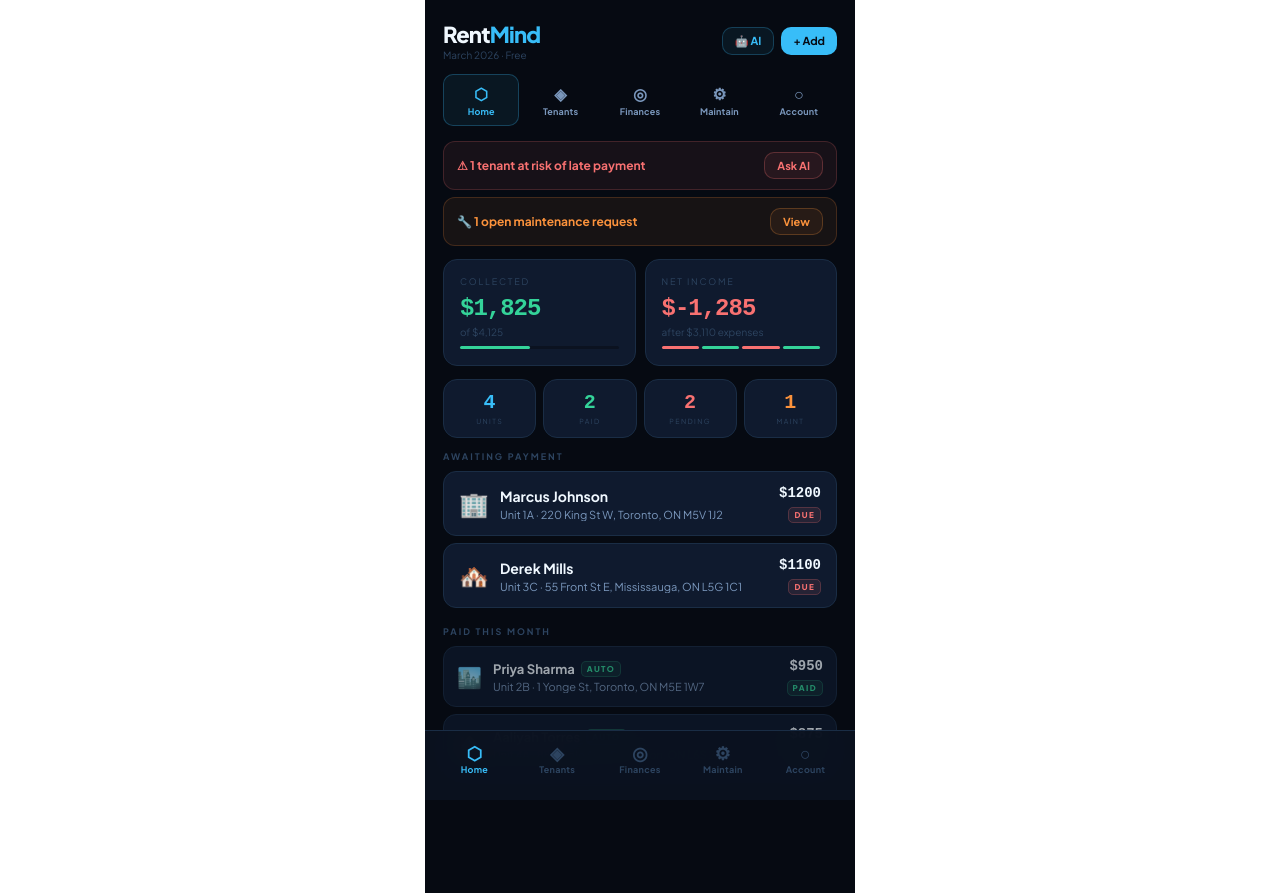
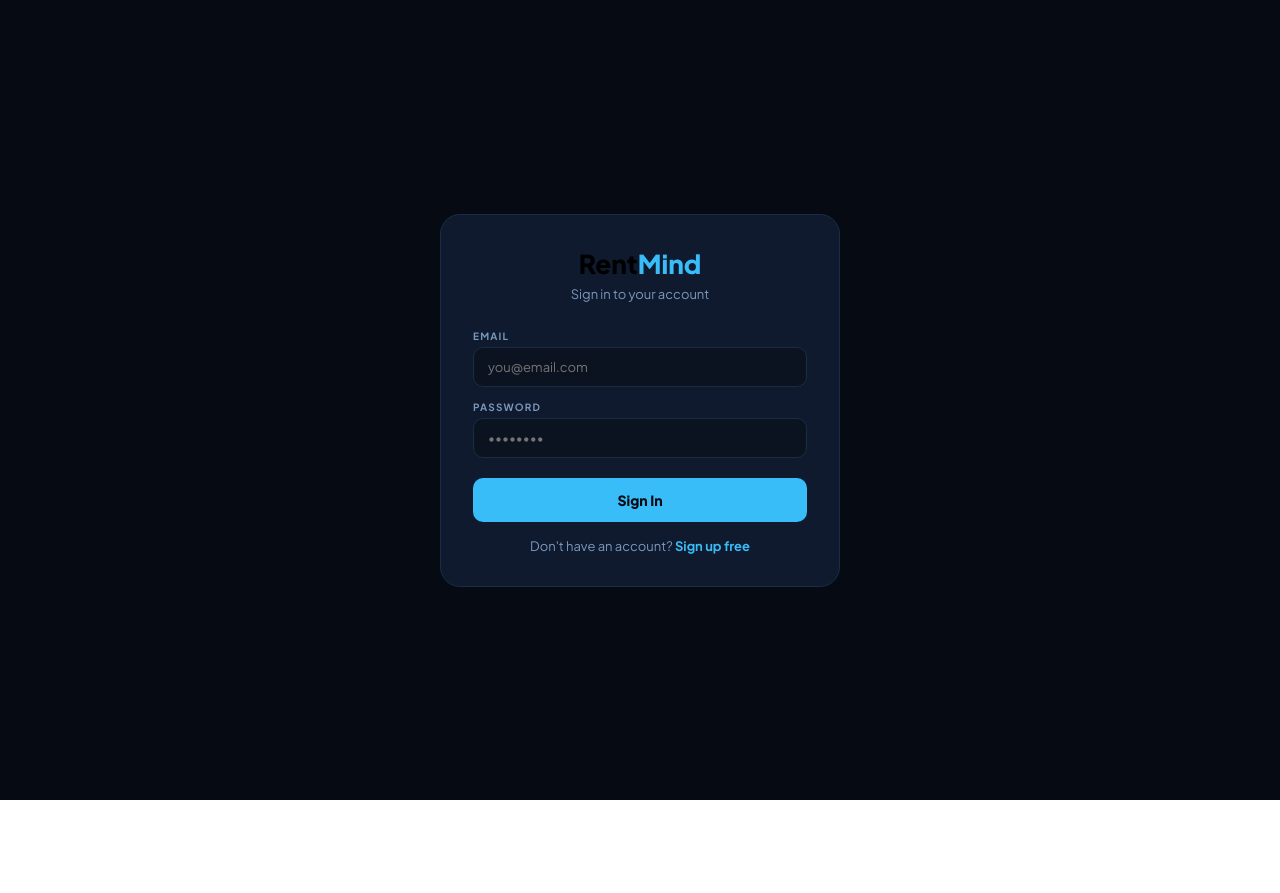
Before and after one commit to enriquerentmind/rentmind, a React (Create React App) app: page / in a window 1280 px wide. After the commit the page ends 800 px from the top, so only its background shows below. Built offline with nearby package versions, Linux system fonts and the light colour scheme.

Commit message:
force rebuild

```diff
--- a/package.json
+++ b/package.json
@@ -3,6 +3,7 @@
   "version": "0.1.0",
   "private": true,
   "dependencies": {
+    "@supabase/supabase-js": "^2.100.0",
     "@testing-library/dom": "^10.4.1",
     "@testing-library/jest-dom": "^6.9.1",
     "@testing-library/react": "^16.3.2",
--- a/src/App.js
+++ b/src/App.js
@@ -1086,8 +1086,7 @@ export default function RentMind() {
               </div>
             </div>
           </Card>
-
-          {plan === "starter" && <Btn v="primary" full sz="lg" style={{ marginBottom: 12 }} onClick={() => open("paywall")}>⚡ Upgrade to Pro — $19/mo</Btn>}
+<Btn v="danger" full sz="lg" style={{ marginBottom: 12 }} onClick={async () => { await supabase.auth.signOut(); }}>🚪 Sign Out</Btn>
 
           <Section title="PORTFOLIO STATS">
             <Card style={{ overflow: "hidden" }}>
--- /dev/null
+++ b/src/Auth.js
@@ -0,0 +1,85 @@
+/* eslint-disable */
+import { useState } from "react";
+import { supabase } from "./supabase";
+
+const C = {
+  bg: "#060A12",
+  card: "#0F1A2E",
+  border: "#1A2D45",
+  accent: "#38BDF8",
+  accentGl: "#38BDF812",
+  green: "#34D399",
+  red: "#F87171",
+  text: "#F0F8FF",
+  sub: "#7A97BC",
+  dim: "#2D4460",
+  surface: "#0B1220",
+};
+
+export default function Auth() {
+  const [mode, setMode] = useState("login");
+  const [email, setEmail] = useState("");
+  const [password, setPassword] = useState("");
+  const [loading, setLoading] = useState(false);
+  const [error, setError] = useState("");
+
+  const handle = async () => {
+    setLoading(true);
+    setError("");
+    try {
+      if (mode === "login") {
+        const { error } = await supabase.auth.signInWithPassword({ email, password });
+        if (error) setError(error.message);
+      } else {
+        const { error } = await supabase.auth.signUp({ email, password });
+        if (error) setError(error.message);
+        else setError("✅ Account created! You can now log in.");
+      }
+    } catch (e) {
+      setError("Something went wrong. Try again.");
+    }
+    setLoading(false);
+  };
+
+  return (
+    <div style={{ background: C.bg, minHeight: "100vh", display: "flex", alignItems: "center", justifyContent: "center", padding: 20, fontFamily: "'Plus Jakarta Sans', sans-serif" }}>
+      <style>{`@import url('https://fonts.googleapis.com/css2?family=Plus+Jakarta+Sans:wght@400;600;700;800&display=swap');*{box-sizing:border-box;margin:0;padding:0}`}</style>
+      <div style={{ background: C.card, border: `1px solid ${C.border}`, borderRadius: 20, padding: 32, width: "100%", maxWidth: 400 }}>
+        <div style={{ textAlign: "center", marginBottom: 28 }}>
+          <div style={{ fontSize: 26, fontWeight: 800, marginBottom: 6 }}>Rent<span style={{ color: C.accent }}>Mind</span></div>
+          <div style={{ color: C.sub, fontSize: 13 }}>{mode === "login" ? "Sign in to your account" : "Create your free account"}</div>
+        </div>
+
+        {error && (
+          <div style={{ background: error.startsWith("✅") ? `${C.green}18` : `${C.red}18`, border: `1px solid ${error.startsWith("✅") ? C.green : C.red}40`, borderRadius: 10, padding: "10px 14px", marginBottom: 16, color: error.startsWith("✅") ? C.green : C.red, fontSize: 13 }}>
+            {error}
+          </div>
+        )}
+
+        <div style={{ marginBottom: 14 }}>
+          <div style={{ color: C.sub, fontSize: 10, fontWeight: 700, letterSpacing: 1.2, marginBottom: 5 }}>EMAIL</div>
+          <input type="email" value={email} onChange={e => setEmail(e.target.value)} placeholder="you@email.com"
+            style={{ width: "100%", background: C.surface, border: `1px solid ${C.border}`, borderRadius: 10, padding: "11px 14px", color: C.text, fontSize: 13, outline: "none", fontFamily: "inherit" }} />
+        </div>
+
+        <div style={{ marginBottom: 20 }}>
+          <div style={{ color: C.sub, fontSize: 10, fontWeight: 700, letterSpacing: 1.2, marginBottom: 5 }}>PASSWORD</div>
+          <input type="password" value={password} onChange={e => setPassword(e.target.value)} placeholder="••••••••"
+            onKeyDown={e => e.key === "Enter" && handle()}
+            style={{ width: "100%", background: C.surface, border: `1px solid ${C.border}`, borderRadius: 10, padding: "11px 14px", color: C.text, fontSize: 13, outline: "none", fontFamily: "inherit" }} />
+        </div>
+
+        <button onClick={handle} disabled={loading} style={{ width: "100%", background: C.accent, border: "none", borderRadius: 10, padding: "13px", color: "#060A12", fontWeight: 800, fontSize: 14, cursor: loading ? "not-allowed" : "pointer", opacity: loading ? 0.6 : 1, fontFamily: "inherit", marginBottom: 16 }}>
+          {loading ? "Please wait..." : mode === "login" ? "Sign In" : "Create Account"}
+        </button>
+
+        <div style={{ textAlign: "center", color: C.sub, fontSize: 13 }}>
+          {mode === "login" ? "Don't have an account? " : "Already have an account? "}
+          <span onClick={() => { setMode(mode === "login" ? "signup" : "login"); setError(""); }} style={{ color: C.accent, cursor: "pointer", fontWeight: 700 }}>
+            {mode === "login" ? "Sign up free" : "Sign in"}
+          </span>
+        </div>
+      </div>
+    </div>
+  );
+}
--- a/src/index.js
+++ b/src/index.js
@@ -1,17 +1,40 @@
-import React from 'react';
+/* eslint-disable */
+import React, { useState, useEffect } from 'react';
 import ReactDOM from 'react-dom/client';
 import './index.css';
 import App from './App';
-import reportWebVitals from './reportWebVitals';
+import Auth from './Auth';
+import { supabase } from './supabase';
+
+function Root() {
+  const [session, setSession] = useState(null);
+  const [loading, setLoading] = useState(true);
+
+  useEffect(() => {
+    supabase.auth.getSession().then(({ data: { session } }) => {
+      setSession(session);
+      setLoading(false);
+    }).catch(() => {
+      setLoading(false);
+    });
+
+    const { data: { subscription } } = supabase.auth.onAuthStateChange((_event, session) => {
+      setSession(session);
+    });
+
+    return () => subscription.unsubscribe();
+  }, []);
+
+  if (loading) return (
+    <div style={{ background: "#060A12", minHeight: "100vh", display: "flex", alignItems: "center", justifyContent: "center", color: "#38BDF8", fontSize: 18, fontFamily: "sans-serif" }}>
+      Loading RentMind...
+    </div>
+  );
+
+  if (!session) return <Auth />;
+
+  return <App session={session} />;
+}
 
 const root = ReactDOM.createRoot(document.getElementById('root'));
-root.render(
-  <React.StrictMode>
-    <App />
-  </React.StrictMode>
-);
-
-// If you want to start measuring performance in your app, pass a function
-// to log results (for example: reportWebVitals(console.log))
-// or send to an analytics endpoint. Learn more: https://bit.ly/CRA-vitals
-reportWebVitals();
+root.render(<Root />);
--- /dev/null
+++ b/src/supabase.js
@@ -0,0 +1,6 @@
+import { createClient } from '@supabase/supabase-js'
+
+const supabaseUrl = 'https://uxjssgueddzinhvyoolg.supabase.co'
+const supabaseKey = 'sb_publishable_iZvMgQjZ2hIHYmszCr-XXA_l9SIZStJ'
+
+export const supabase = createClient(supabaseUrl, supabaseKey)
```
Also changed, not shown: 2 other files (tests, documents, lock files or other folders).
